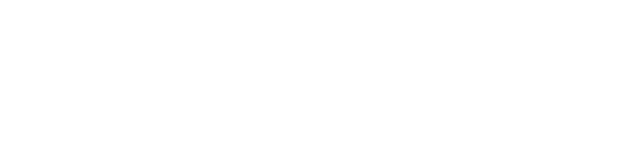
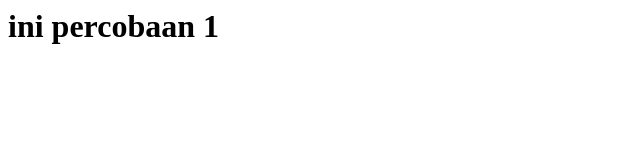
Before and after one commit to danangzx/belajar1, a plain HTML site: page index.html in a window 1280 px wide. Shown: the whole page, without its empty margins (0-640 px from the left). Drawn offline with Linux system fonts and the light colour scheme.

Commit message:
menambahkan h1

```diff
--- a/index.html
+++ b/index.html
@@ -3,6 +3,6 @@
     <title>belajar1</title>
   </head>
   <body>
-
+    <h1>ini percobaan 1</h1>
   </body>
 </html>
```
